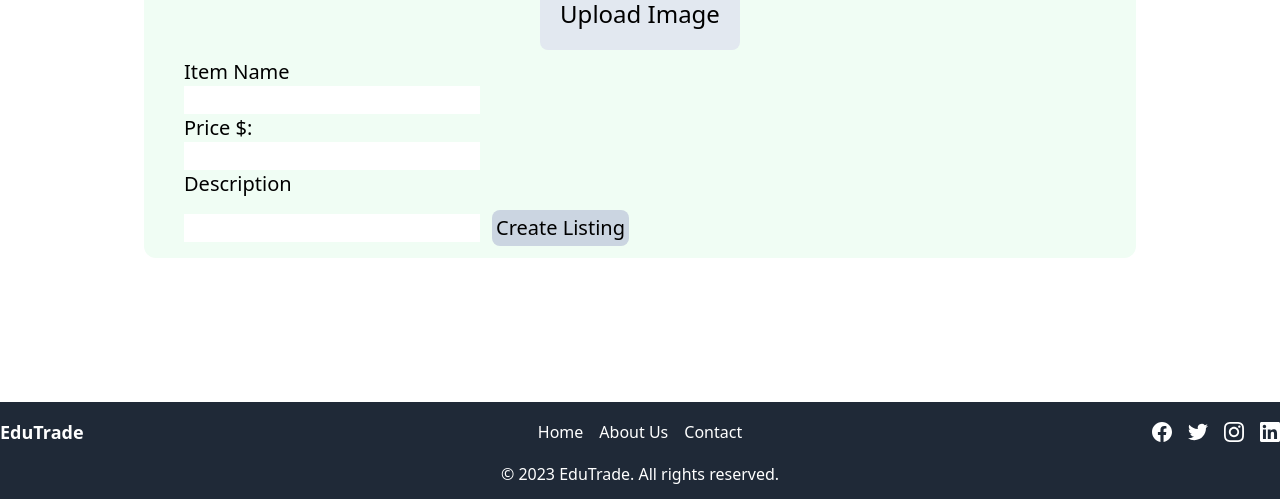
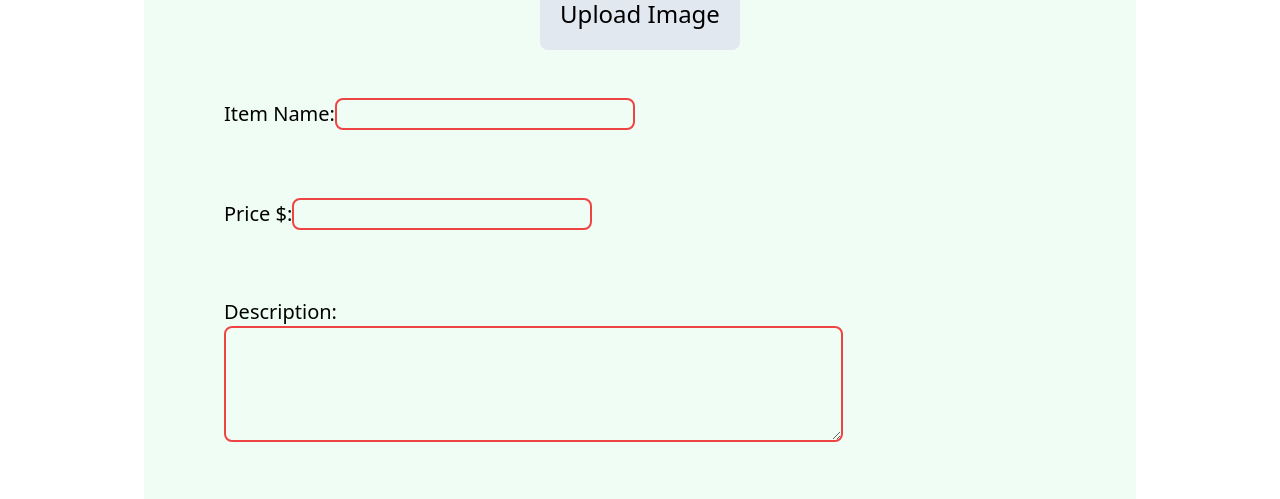
Before and after one commit to Jeffuz/EduTrade, a React (Create React App) app in the folder edutrade/: page /createlisting in a window 1280 px wide. Shown: the part 690-1189 px from the top of the page. Built offline with nearby package versions, Linux system fonts and the light colour scheme; no server answers.

Commit message:
Styling for input to create listing

```diff
--- a/edutrade/src/Components/CreateItemPost.jsx
+++ b/edutrade/src/Components/CreateItemPost.jsx
@@ -3,6 +3,7 @@ import ImageUploader from "./ImageUploader";
 import { useSelector } from "react-redux";
 import { UserAuth } from "../Context/AuthContext";
 import { firestore, firestoreAddDoc, firestoreCollection, firestoreServerTimestamp} from '../Firebase';
+import { useNavigate  } from "react-router-dom";
 
 const CreateItemPost = () => {
   const { user } = UserAuth();
@@ -12,6 +13,7 @@ const CreateItemPost = () => {
   const [price, setPrice] = useState(null);
   const [desc, setDesc] = useState(null);
 
+  const navigate = useNavigate();
 
   const handleSubmitCreateListing = async (e) => {
     // Try Uploading listing to the database
@@ -25,6 +27,7 @@ const CreateItemPost = () => {
         images: imageList,
         created: firestoreServerTimestamp()
       });
+      navigate(-1);
 
     } catch (error) {
       console.error("Error Adding Listing", error);
@@ -40,20 +43,24 @@ const CreateItemPost = () => {
       <ImageUploader/>
 
       <div className="text-left text-xl">
-        <br/><label>Item Name </label><br/>
-        <input type="text" id="name" onChange={(e) => setName(e.target.value)}/>
+        <div className="m-10">
+          <br/><label>Item Name:</label>
+          <input type="text" id="name" onChange={(e) => setName(e.target.value)} className="bg-inherit w-fill border-red-500 border-2 border-solid rounded-lg"/>
+        </div>
 
+        <div className="m-10">
+          <br/><label>Price $:</label>
+          <input type="text" id="price" onChange={(e) => setPrice(e.target.value)} className="bg-inherit   border-red-500 border-2 border-solid g-inherit rounded-lg"/>
+        </div>
 
-        <br/><label>Price $: </label><br/>
-        <input type="text" id="price" onChange={(e) => setPrice(e.target.value)}/>
-
-
-        <br/><label>Description </label><br/>
-        <input type="text" id="description" onChange={(e) => setDesc(e.target.value)}/>
+        <div className="m-10">
+          <br/><label>Description:</label><br/>
+          <textarea rows="4" cols="50" id="description" onChange={(e) => setDesc(e.target.value)} className="bg-inherit border-red-500 border-2 border-solid g-inherit rounded-lg"/>
+        </div>
 
 
         <button onClick={handleSubmitCreateListing}
-        className="bg-slate-300 rounded-lg m-3 p-1" >Create Listing</button>
+                className="bg-slate-300 rounded-lg m-3 p-1 hover:brightness-90 active:bg-slate-400" >Create Listing</button>
       </div>
 
     </div>
--- a/edutrade/src/Components/ItemDisplay.jsx
+++ b/edutrade/src/Components/ItemDisplay.jsx
@@ -8,7 +8,7 @@ const ItemDisplay = ({image, title, location, price}) => {
       className="rounded-lg object-cover h-[20rem] w-[20rem]
       border-2 border-solid border-slate-900 "/>
 
-      <p className="text-2xl ">{price}</p>
+      <p className="text-2xl ">${price}</p>
       <h3 className="text-2xl">{title}</h3>
       <p className="text-md text-slate-500">{location}</p>
 
```
